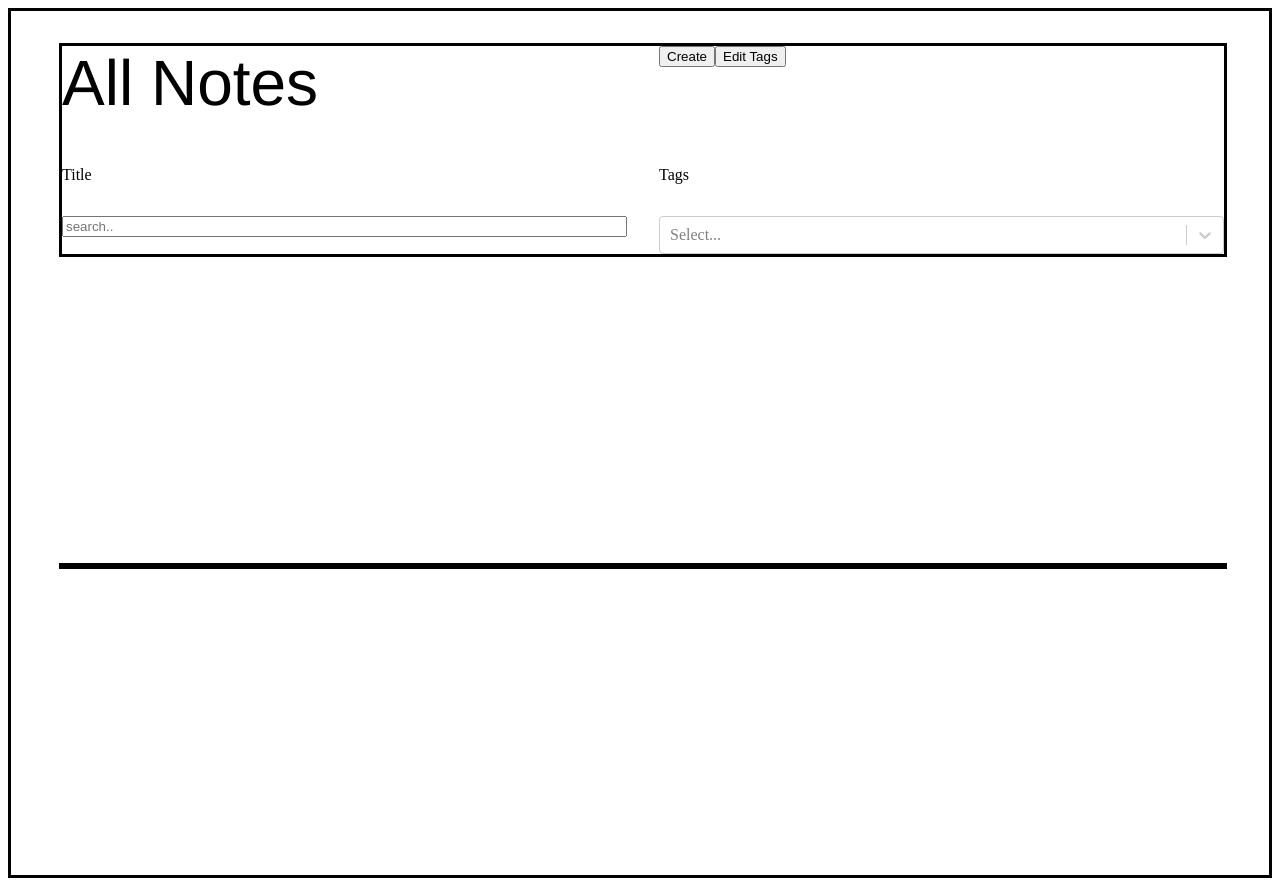
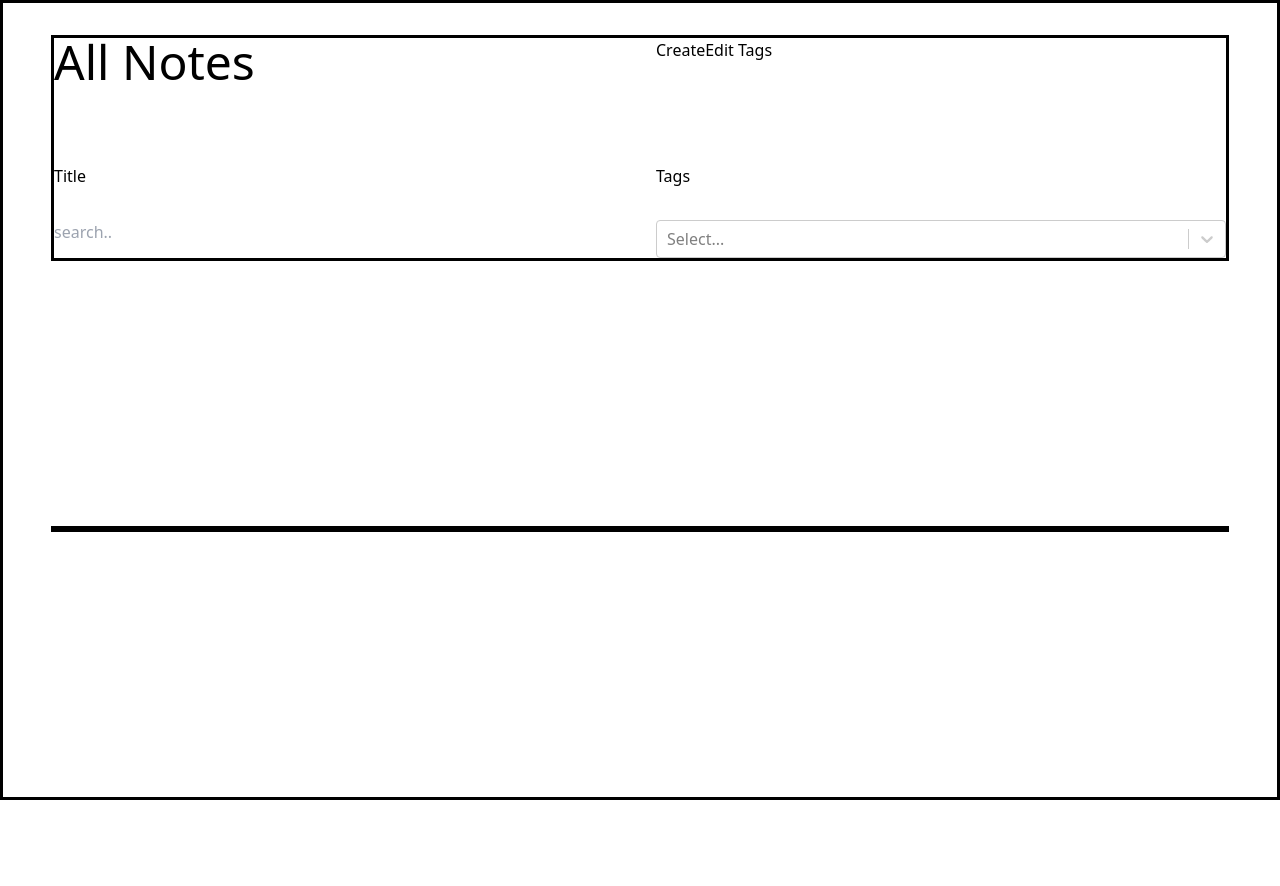
Before and after one commit to wandy0394/notetaker, a React (Vite) app in the folder notes/: page / in a window 1280 px wide. After the commit the page ends 800 px from the top, so only its background shows below. Built offline with nearby package versions, Linux system fonts and the light colour scheme.

Commit message:
installed tailwind

```diff
--- a/notes/package.json
+++ b/notes/package.json
@@ -20,6 +20,9 @@
     "@types/react": "^18.0.26",
     "@types/react-dom": "^18.0.9",
     "@vitejs/plugin-react": "^3.0.0",
+    "autoprefixer": "^10.4.13",
+    "postcss": "^8.4.21",
+    "tailwindcss": "^3.2.4",
     "typescript": "^4.9.3",
     "vite": "^4.0.0"
   }
--- /dev/null
+++ b/notes/postcss.config.cjs
@@ -0,0 +1,6 @@
+module.exports = {
+  plugins: {
+    tailwindcss: {},
+    autoprefixer: {},
+  },
+}
--- a/notes/src/components/NoteList.tsx
+++ b/notes/src/components/NoteList.tsx
@@ -85,8 +85,8 @@ export default function NoteList(props:NoteListProps) {
     }
 
     const titleStyle = {
-        fontSize:'4rem',
-        fontFamily:'Helvetica'
+        // fontSize:'4rem',
+        // fontFamily:'Helvetica'
     }
 
 
@@ -127,7 +127,7 @@ export default function NoteList(props:NoteListProps) {
         <div style={bodyStyle}>
             <div style={sectionStyle}>
                 <div style={searchSectionStyle}>
-                    <div style={titleStyle}>
+                    <div style={titleStyle} className="text-5xl">
                         All Notes
                     </div>
                     <div>
--- a/notes/src/index.css
+++ b/notes/src/index.css
@@ -0,0 +1,3 @@
+@tailwind base;
+@tailwind components;
+@tailwind utilities;
--- /dev/null
+++ b/notes/tailwind.config.cjs
@@ -0,0 +1,8 @@
+/** @type {import('tailwindcss').Config} */
+module.exports = {
+  content: ["./**/*.tsx"],
+  theme: {
+    extend: {},
+  },
+  plugins: [],
+}
```
Also changed, not shown: 1 other file (tests, documents, lock files or other folders).
